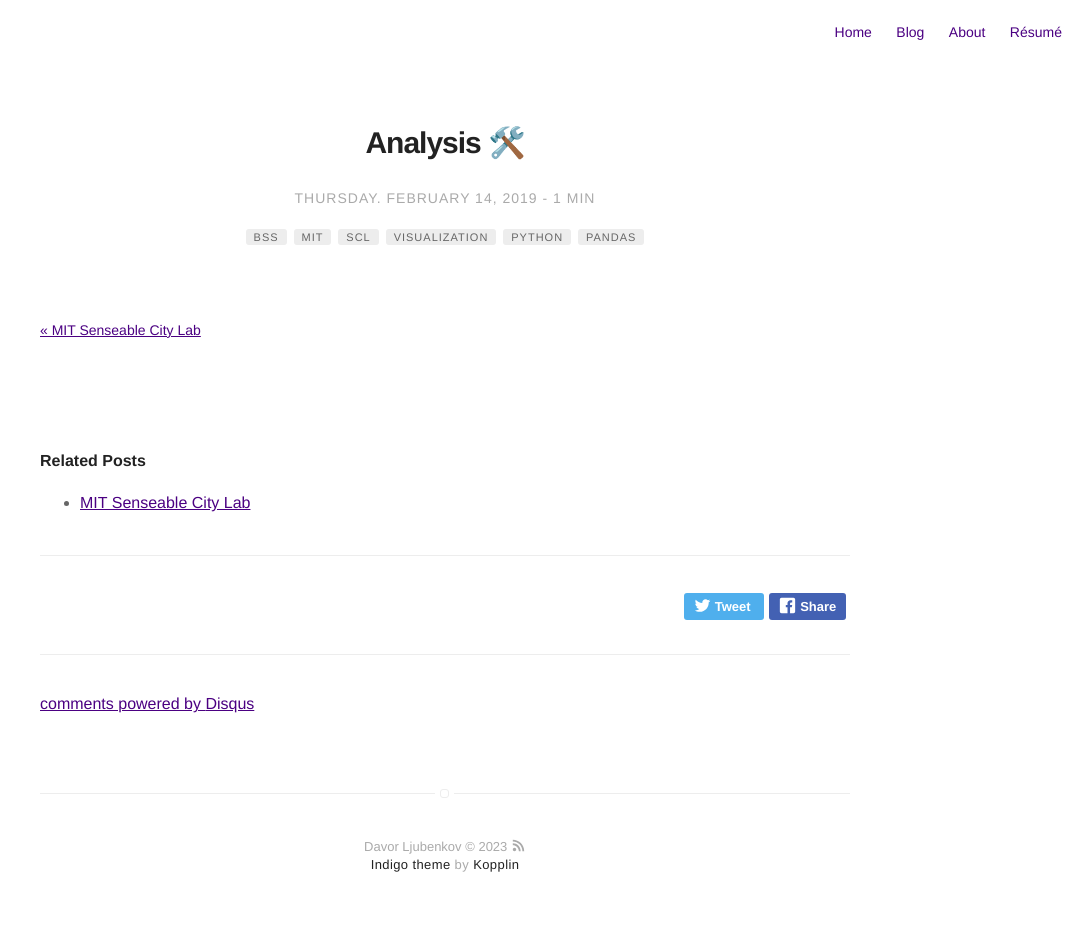
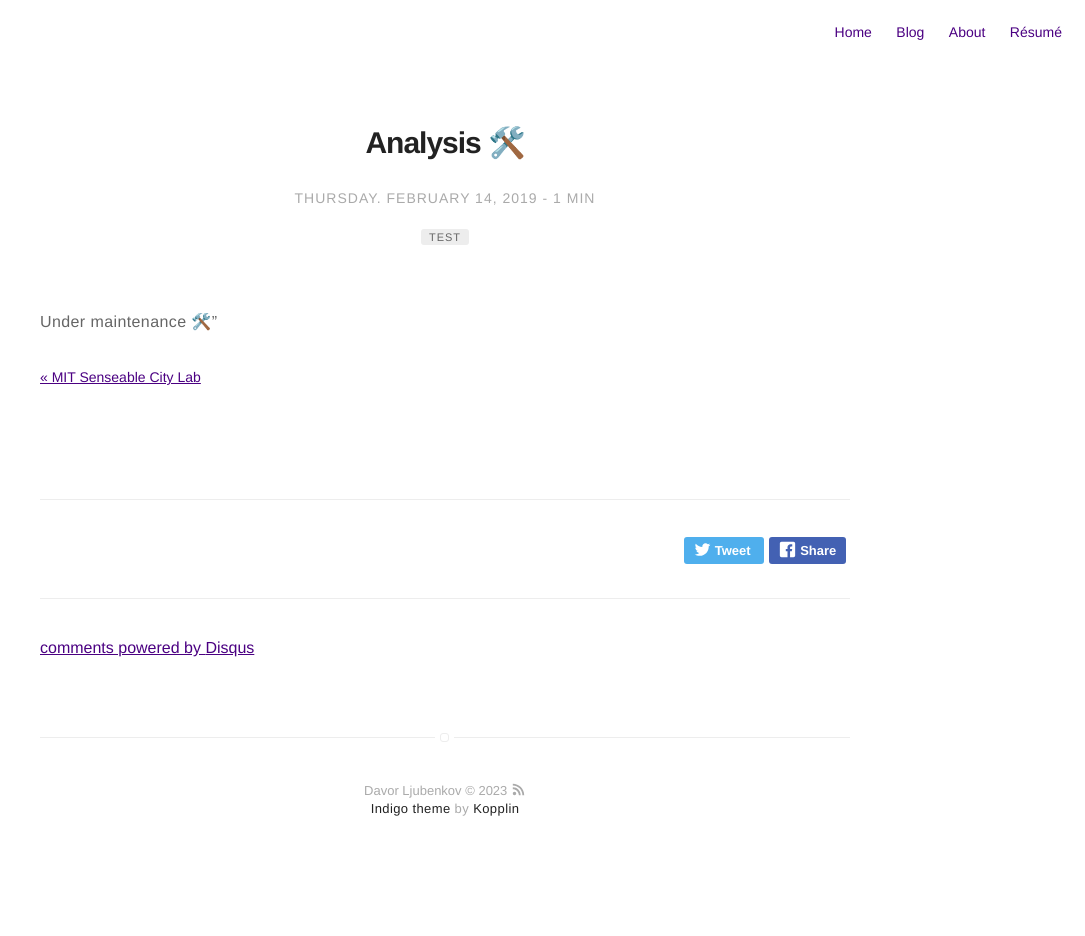
Before and after one commit to dljubenk/dljubenk.github.io, a Jekyll site: the page built from _posts/2019-02-14-analysis.markdown, in a window 1280 px wide. Shown: the whole page, without its empty margins (195-1280 px from the left). Built offline with Jekyll 4.4.1, drawn with Linux system fonts in a browser that asks for light colours; emoji names are drawn with the system emoji font; comment, search, counter and statistics services are not loaded; after the commit the page ends 900 px from its top, so only the background shows below that.

Commit message:
Update 2019-02-14-analysis.markdown

```diff
--- a/_posts/2019-02-14-analysis.markdown
+++ b/_posts/2019-02-14-analysis.markdown
@@ -5,14 +5,10 @@ date: 2019-02-14 22:44
 image: /assets/images/lab.jpg
 headerImage: false
 tag:
-- BSS
-- MIT
-- SCL
-- visualization
-- python
-- pandas
+- Test
 category: blog
 author: Davor Ljubenkov
 description: Analysis
 emoji: '<img class="emoji" title=":hammer_and_wrench:" alt=":hammer_and_wrench:" src="https://assets.github.com/images/icons/emoji/unicode/1f6E0.png" height="20" width="20" align="absmiddle">'
 ---
+Under maintenance  :hammer_and_wrench:"
```
